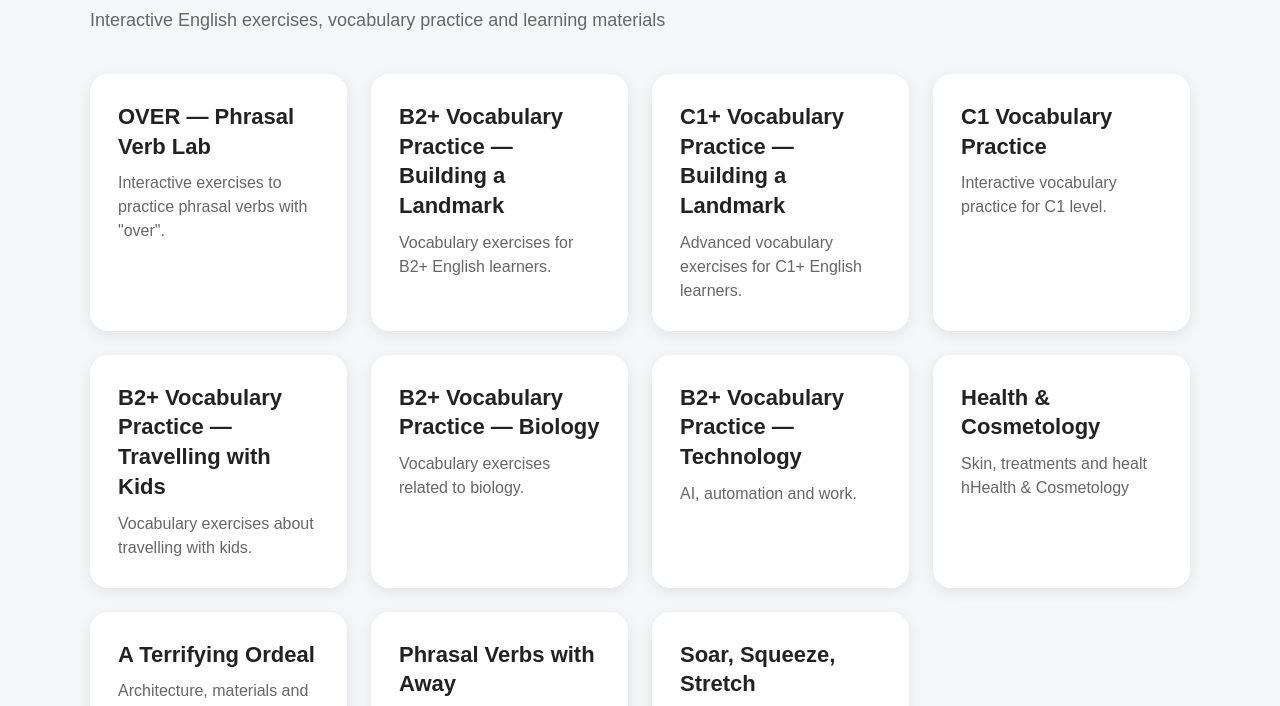
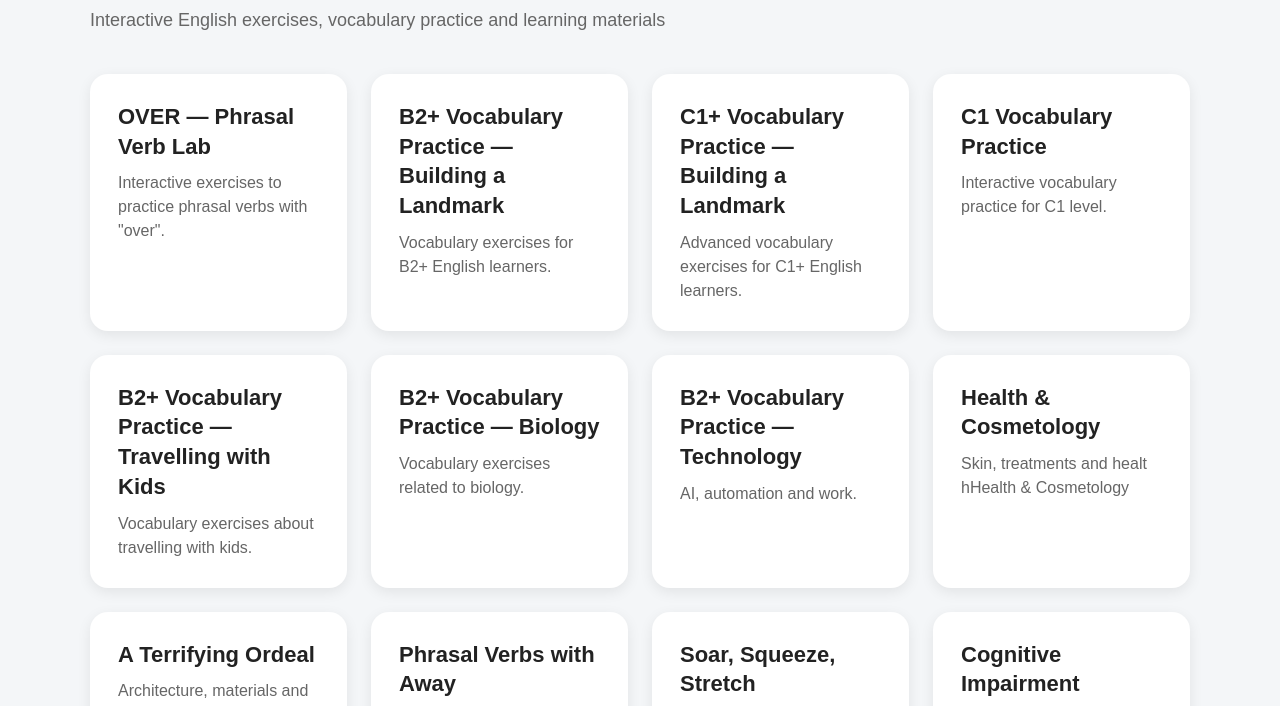
Before and after one commit to helga-spivak/English, a plain HTML site: page docs/index.html in a window 1280 px wide. Shown: the part 91-797 px from the top of the page. Drawn offline with Linux system fonts and the light colour scheme.

Commit message:
Add Cognitive Impairment section to index.html

```diff
--- a/docs/index.html
+++ b/docs/index.html
@@ -198,6 +198,11 @@
         title: 'Soar, Squeeze, Stretch',
         href: 'soar_squeeze_stretch.html',
         desc: ''
+      },
+        {
+        title: 'Cognitive Impairment',
+        href: 'cognitive_impairment.html',
+        desc: ''
       }
     ];
 
```
